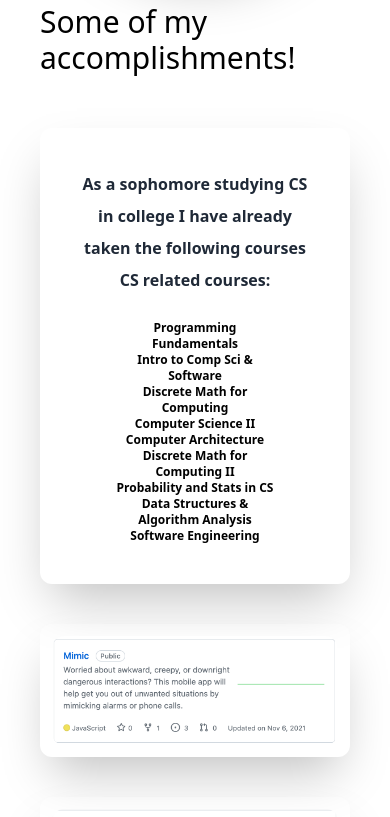
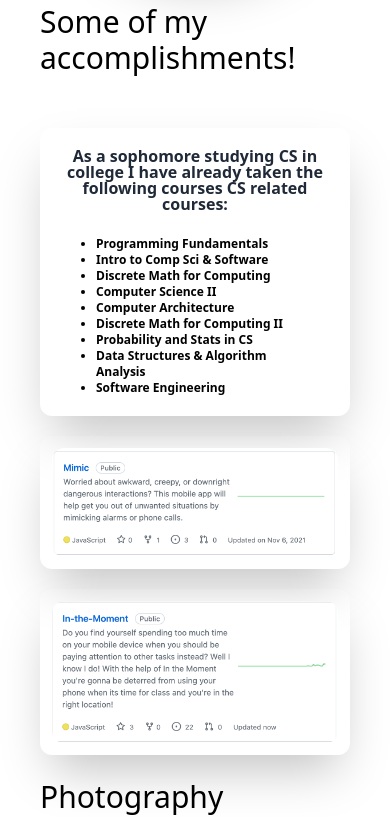
Before and after one commit to DavidTepeneu/DavidTepeneu.github.io, a Next.js app: page / in a window 390 px wide. Shown: the part 1100-1917 px from the top of the page. Built offline with nearby package versions, Linux system fonts and the light colour scheme.

Commit message:
More formatting changes

```diff
--- a/pages/index.js
+++ b/pages/index.js
@@ -25,7 +25,7 @@ export default function Home() {
         <meta name="viewport" content="width=device-width, initial-scale=1" />
         <link rel="icon" href="/favicon.ico" />
       </Head>
-      <main className="bg-white sm:px-5 px-10 md:px-20 lg:px-40 dark:bg-gray-900">
+      <main className="bg-white px-10 sm:px-5 md:px-20 lg:px-40 dark:bg-gray-900">
         <section className="min-h-screen md:text-xl">
           <nav className="py-10 mb-12 flex justify-between">
             <h1 className="font-avo text-xl md:text-3xl lg:text-3xl dark:text-white">David Tepeneu</h1>
@@ -57,12 +57,12 @@ export default function Home() {
             <h3 className="text-left text-3xl dark:text-gray-200">Some of my accomplishments!</h3>
           </div>
           <div className="gap-y-2">
-            <div className="shadow-2xl dark:shadow-lg dark:shadow-white p-10 rounded-xl mt-5 mb-10">
-            <p className="font-semibold text-center text-md leading-8 text-gray-800 dark:text-gray-300 md:text-lg lg:text-xl">
+            <div className="shadow-2xl dark:shadow-lg dark:shadow-white p-5 rounded-xl mt-5 mb-5">
+            <p className=" leading-none font-semibold text-center text-md text-gray-800 dark:text-gray-300 md:text-lg lg:text-xl">
               As a sophomore studying CS in college I have already taken the following courses CS related courses:
             </p>
             <br></br>
-              <ul className="px-9 text-center text-xs lg:text-base md:text-sm">
+              <ul className="px-9 list-disc text-left text-xs lg:text-base md:text-sm">
                 <li className="dark:text-gray-300 font-semibold">
                   Programming Fundamentals
                 </li>
@@ -92,10 +92,10 @@ export default function Home() {
                 </li>
               </ul>
             </div>
-            <div className="shadow-2xl dark:shadow-lg dark:shadow-white p-3 rounded-xl mt-5 mb-10">
+            <div className="shadow-2xl dark:shadow-lg dark:shadow-white p-3 rounded-xl mt-5 mb-5">
               <Image id="mimicID" className="mx-auto object-fill cursor-pointer dark:text-white rounded-xl" src={mimic} onClick={() => window.open("https://github.com/acm-projects/Mimic")}/>
             </div>
-            <div className="shadow-2xl dark:shadow-lg dark:shadow-white p-3 rounded-xl mt-5 mb-10">
+            <div className="shadow-2xl dark:shadow-lg dark:shadow-white p-3 rounded-xl mt-5 mb-5">
               <Image id="momentID" className="mx-auto object-fill cursor-pointer rounded-xl" src={moment} onClick={() => window.open("https://github.com/acm-projects/In-the-Moment")}/>
             </div>
           </div>
```
